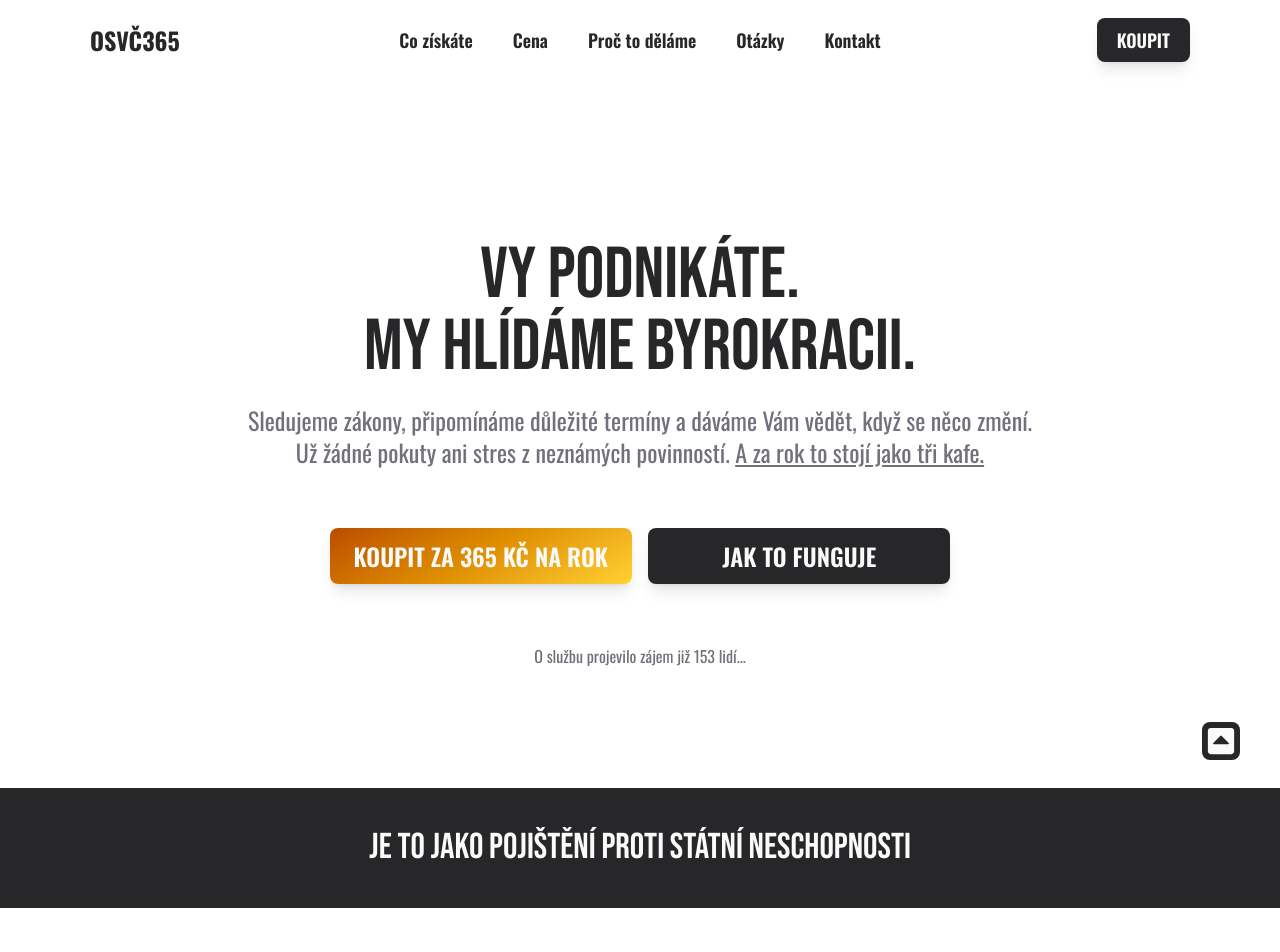
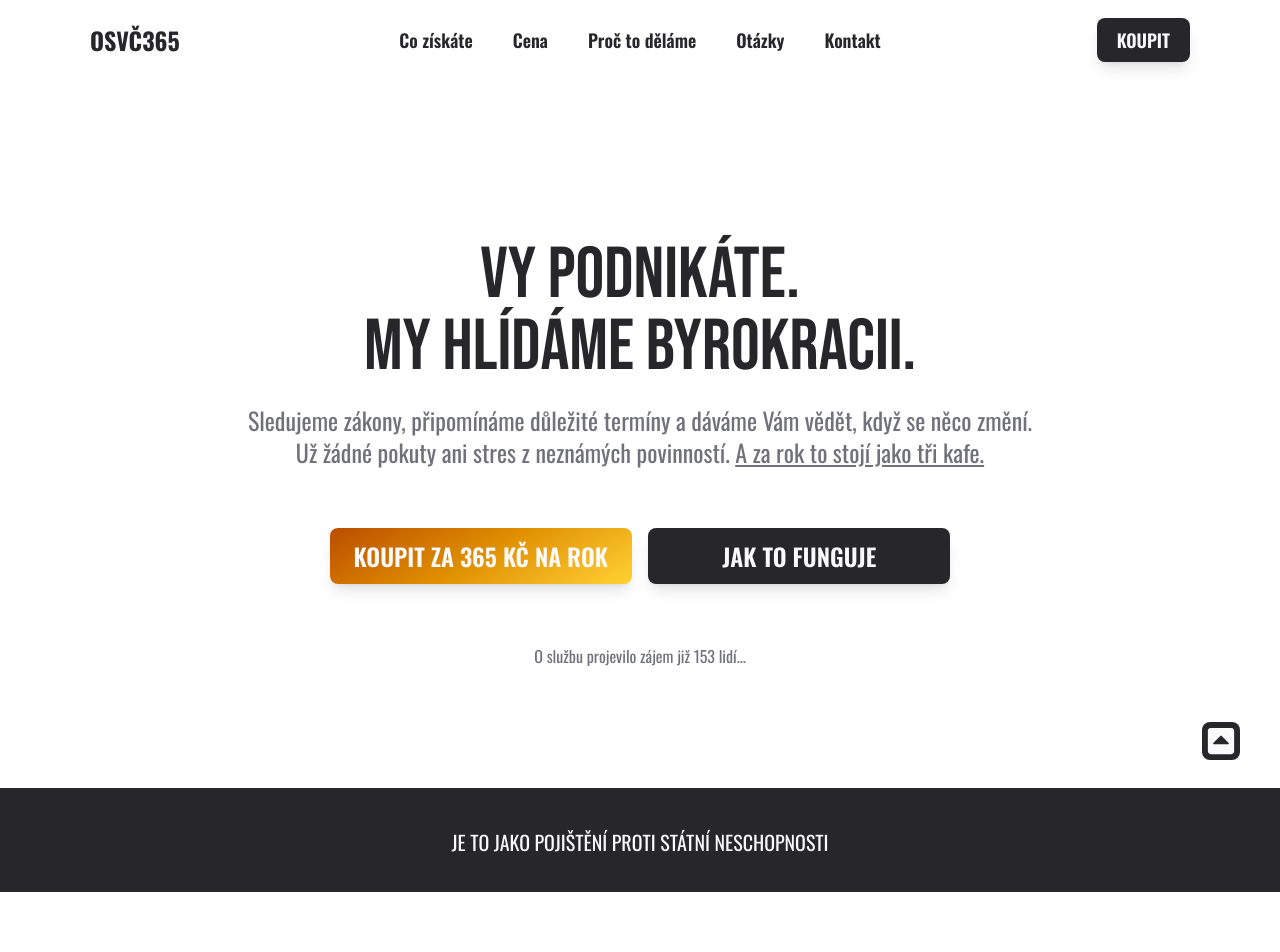
Before and after one commit to mardol131/osvc, a Next.js app in the folder frontend/: page / in a window 1280 px wide. Shown: the top 952 px of the page. Built offline with nearby package versions, Linux system fonts and the light colour scheme.

Commit message:
Frontend: TextSection copy styling change

```diff
--- a/frontend/app/_components/homepage/TextSection.tsx
+++ b/frontend/app/_components/homepage/TextSection.tsx
@@ -6,8 +6,10 @@ export default function TextSection() {
       id="benefits"
       className=" flex items-center justify-center md:px-10 px-4 py-10 bg-primary text-textLight"
     >
-      <div className="max-w-wrapper flex flex-col gap-10 items-center text-center">
-        <h3>Je to jako pojištění proti státní neschopnosti</h3>
+      <div className="max-w-wrapper flex flex-col gap-10 items-center justify-center text-center mb-[-4px]">
+        <p className="text-xl font-bebas uppercase">
+          Je to jako pojištění proti státní neschopnosti
+        </p>
       </div>
     </div>
   );
```
